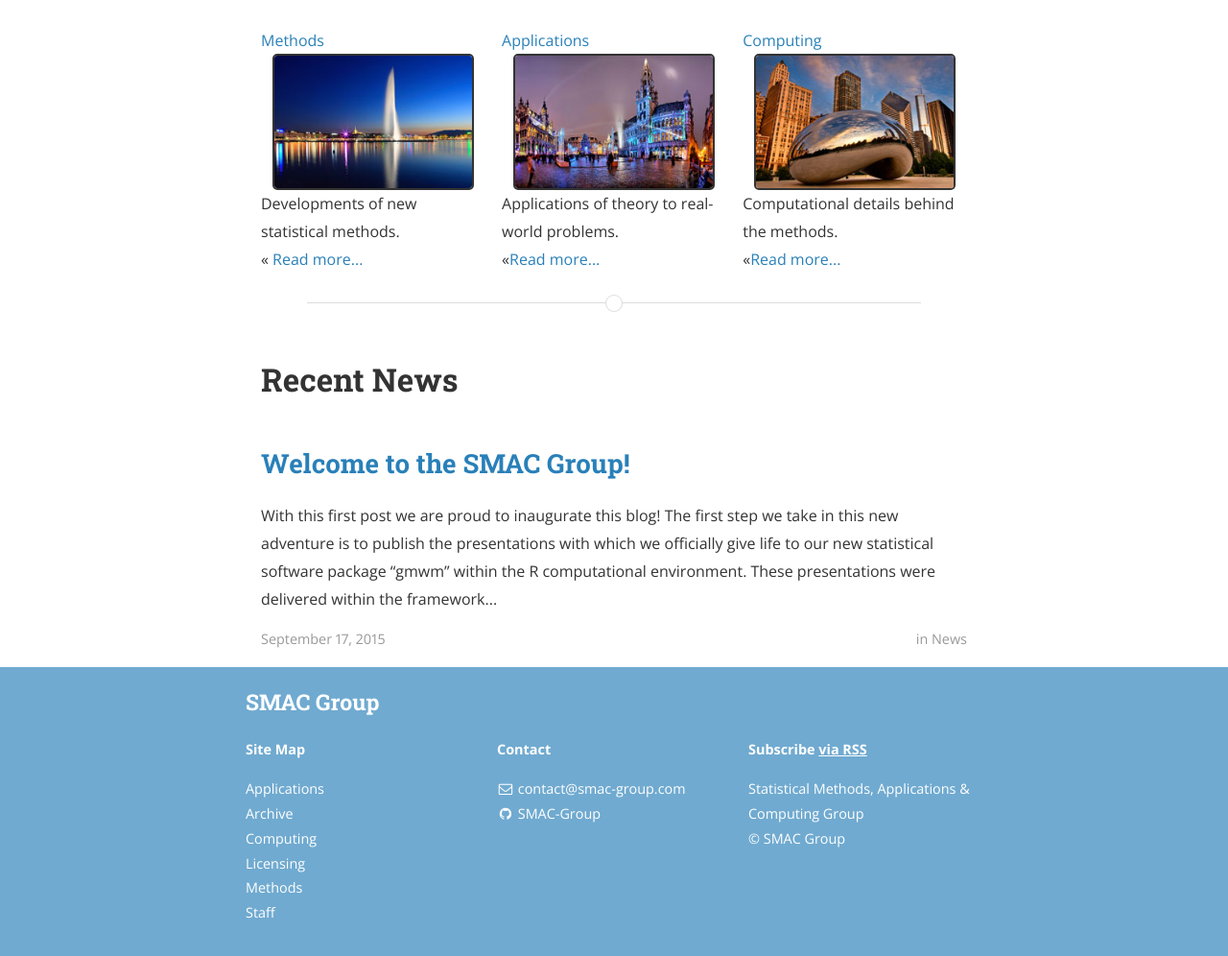
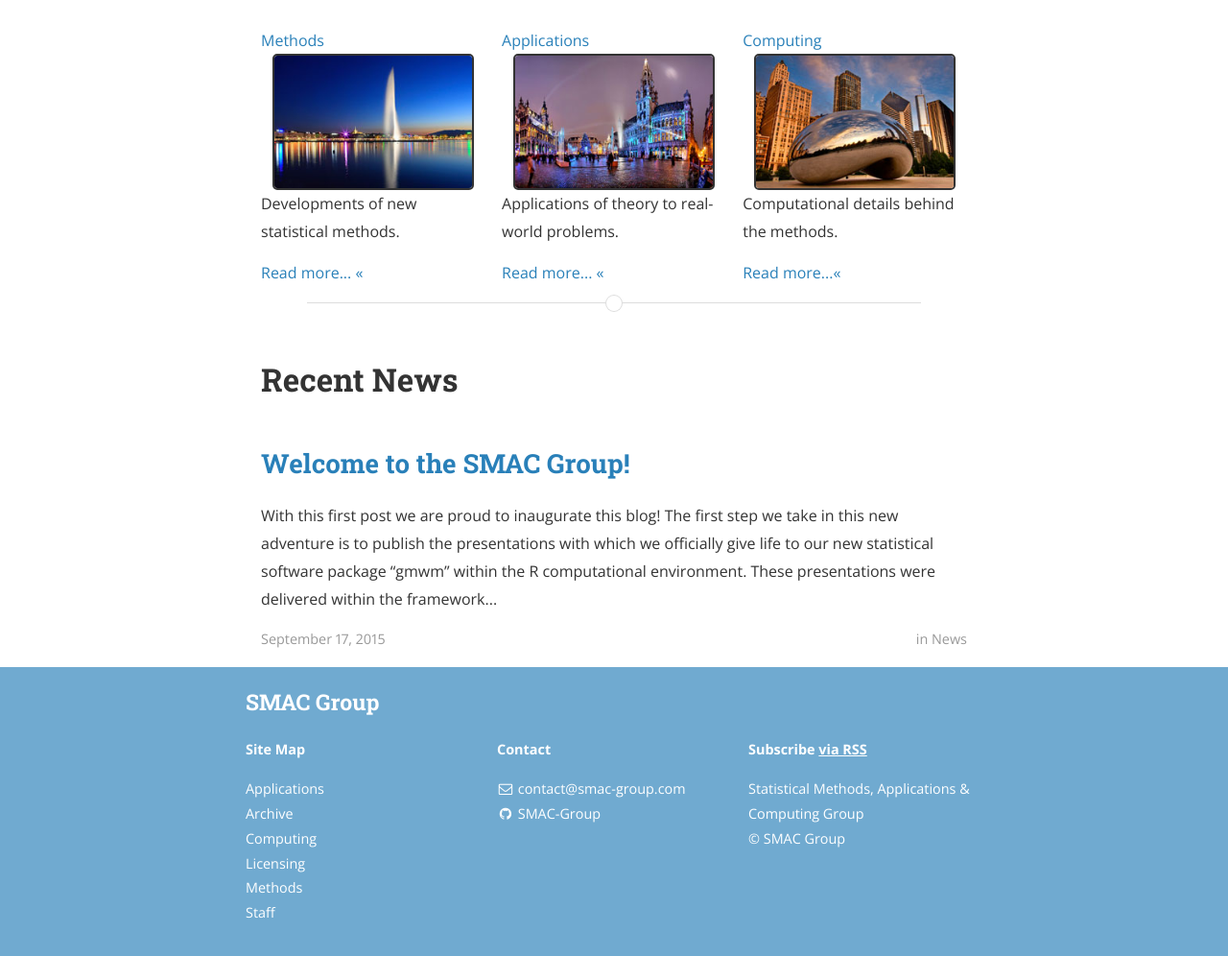
Before and after one commit to SMAC-Group/smac-group.github.io, a Jekyll site: the page built from index.html, in a window 1280 px wide, cut to the strip 432-1428 px from the top of the page. Shown: the whole strip at 96% size. Built offline with Jekyll 4.4.1, drawn with Linux system fonts in a browser that asks for light colours; nearby versions of some CDN libraries; the list of posts is cut into pages by our own code; a style sheet for code colours, icons or effects is not loaded.

Commit message:
structure

```diff
--- a/index.html
+++ b/index.html
@@ -22,23 +22,21 @@
     <div class="box">
 		<a href="{{ 'methods' | prepend: site.baseurl }}">Methods</a>
 		<image src="{{ 'assets/images/site/cities/geneve_reduced.jpg' | prepend: site.baseurl }}" alt="Methods" class="nv"/>
-		Developments of new statistical methods. <br />
-		&laquo;<a href="{{ 'methods' | prepend: site.baseurl }}"> Read more...</a>
+		<p>Developments of new statistical methods.</p>
+		<a href="{{ 'methods' | prepend: site.baseurl }}"> Read more... &laquo;</a>
 
   </div>
     <div class="box">
-		<p>
 		<a href="{{ 'applications' | prepend: site.baseurl }}">Applications</a>
 		<image src="{{ 'assets/images/site/cities/bruxelles_reduced.jpg' | prepend: site.baseurl }}" alt="Applications" class="nv"/>
-		Applications of theory to real-world problems.<br />
-		&laquo;<a href="{{ 'applications' | prepend: site.baseurl }}">Read more...</a>
-		</p>
+		<p>Applications of theory to real-world problems.</p>
+		<a href="{{ 'applications' | prepend: site.baseurl }}">Read more... &laquo;</a>
   </div>
     <div class="box">
 		<a href="{{ 'computing' | prepend: site.baseurl }}">Computing</a>
 		<image src="{{ 'assets/images/site/cities/chicago_reduced.jpg' | prepend: site.baseurl }}" alt="Computing" class="nv"/>
-		Computational details behind the methods.<br />
-		&laquo;<a href="{{ 'computing' | prepend: site.baseurl }}">Read more...</a>
+		<p>Computational details behind the methods.</p>
+		<a href="{{ 'computing' | prepend: site.baseurl }}">Read more...&laquo;</a>
   </div>
 </section>
 </div>
```
